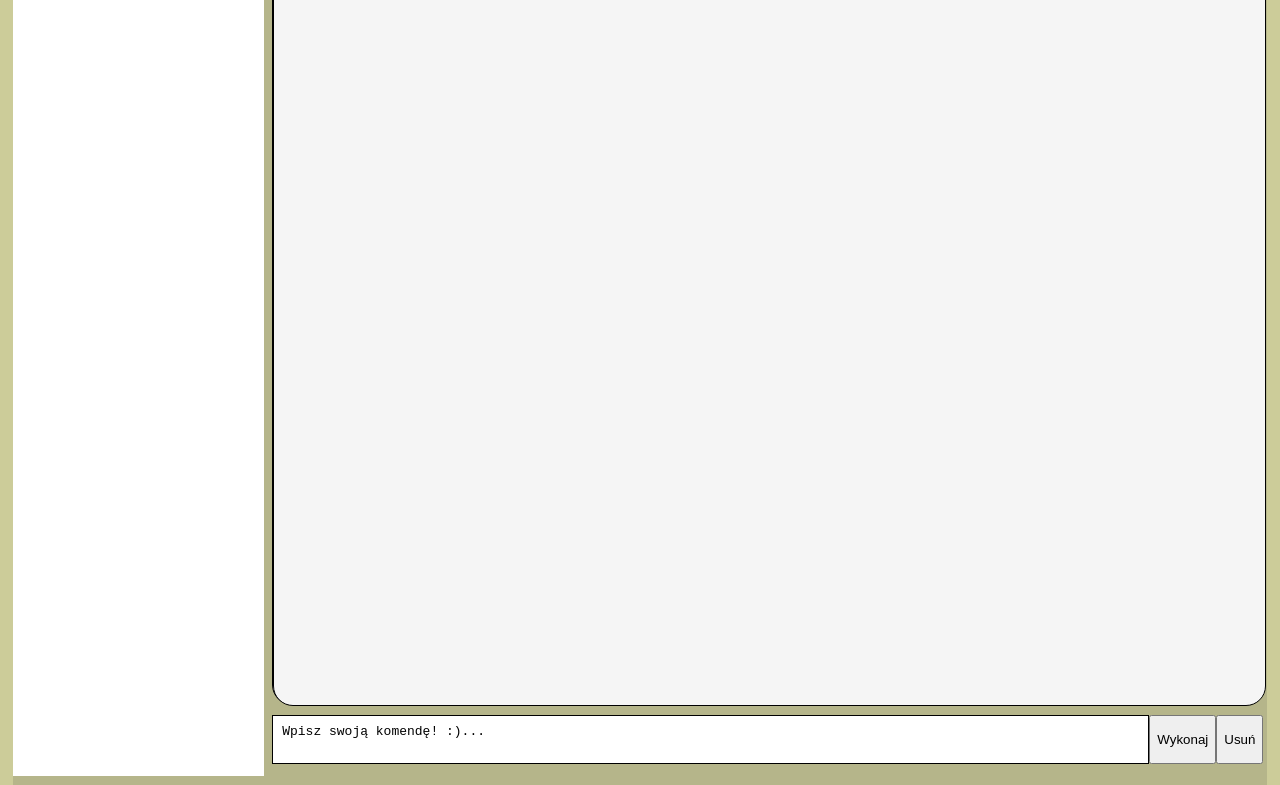
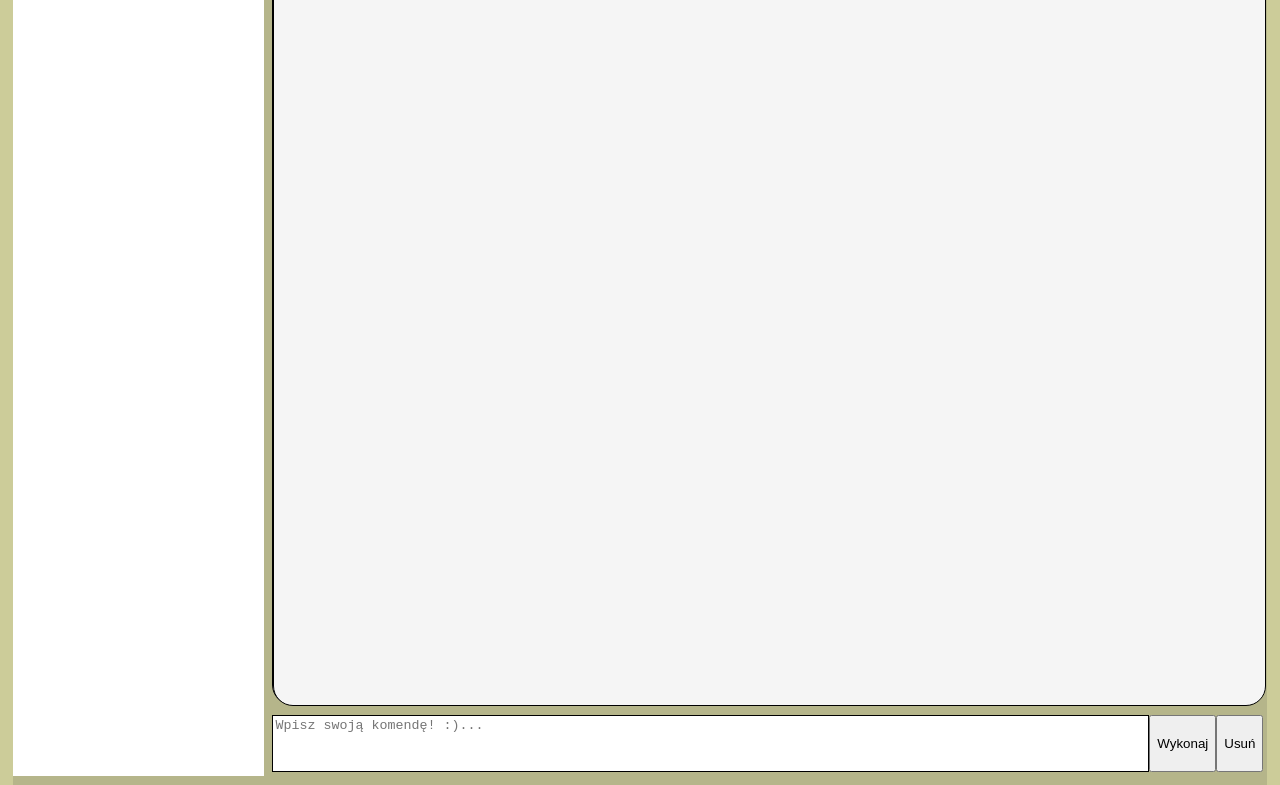
Before and after one commit to Niionik/AtariLOGO-interpreter, a plain HTML site: page index.html in a window 1280 px wide. Shown: the part 141-926 px from the top of the page. Drawn offline with Linux system fonts and the light colour scheme.

Commit message:
Pole tekstowe i przycisk 'usuń'

```diff
--- a/index.html
+++ b/index.html
@@ -6,6 +6,7 @@
     <link rel="stylesheet" href="style.css">
     <meta name="viewport" content="width=device-width, initial-scale=1.0, maximum-scale=1.0, user-scalable=no" />
     <script src="canvas.js"></script>
+    <script src="script.js"></script>
 
     <meta charset="utf-8">
 </head>
@@ -41,9 +42,10 @@
 
             <div id="written">
                 <div id="texting">
-                    <pre>Wpisz swoją komendę! :)...</pre></div>
+                    <textarea id="text_area" rows="3" cols="100" placeholder="Wpisz swoją komendę! :)..."></textarea>
+                </div>
                 <input type="button" value="Wykonaj">
-                <input type="button" value="Usuń">
+                <input id="clear" type="button" value="Usuń" onclick="remove()">
             </div>
 
         </div>
--- /dev/null
+++ b/script.js
@@ -0,0 +1,3 @@
+function remove(){
+    document.getElementById('text_area').value = null;
+    }
--- a/style.css
+++ b/style.css
@@ -56,7 +56,7 @@ canvas {
     background-color: #B5B58A;
     width: 100%;
     margin-top: 1%;
-    height: 6%;
+    height: 7%;
     display: inline-flex;
 }
 
@@ -64,6 +64,12 @@ canvas {
     background-color: white;
     width: 100%;
     border: 1px solid black;
+}
+
+#text_area{
+    resize: none;
+    outline: none;
+    border: none;
 }
 
 #texting>pre {
```
